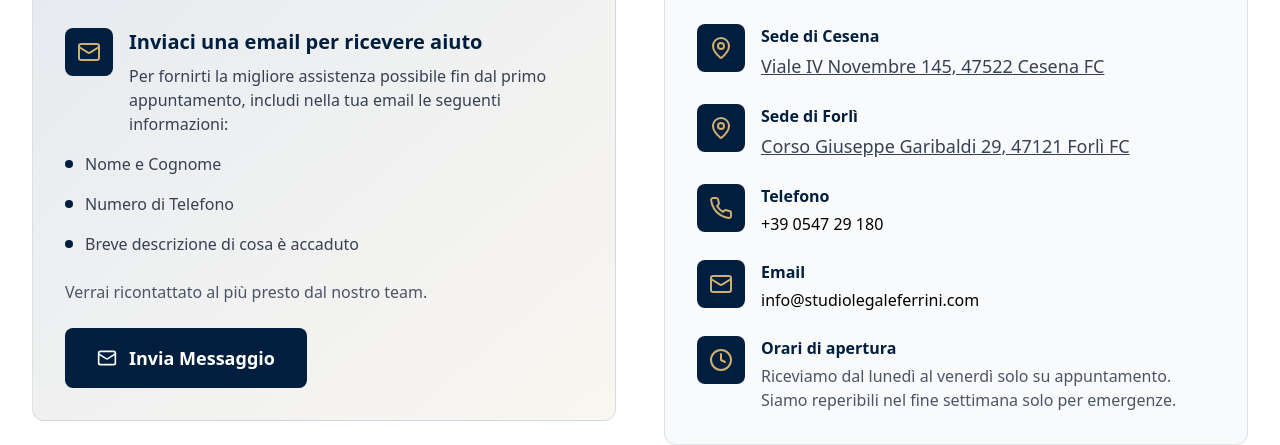
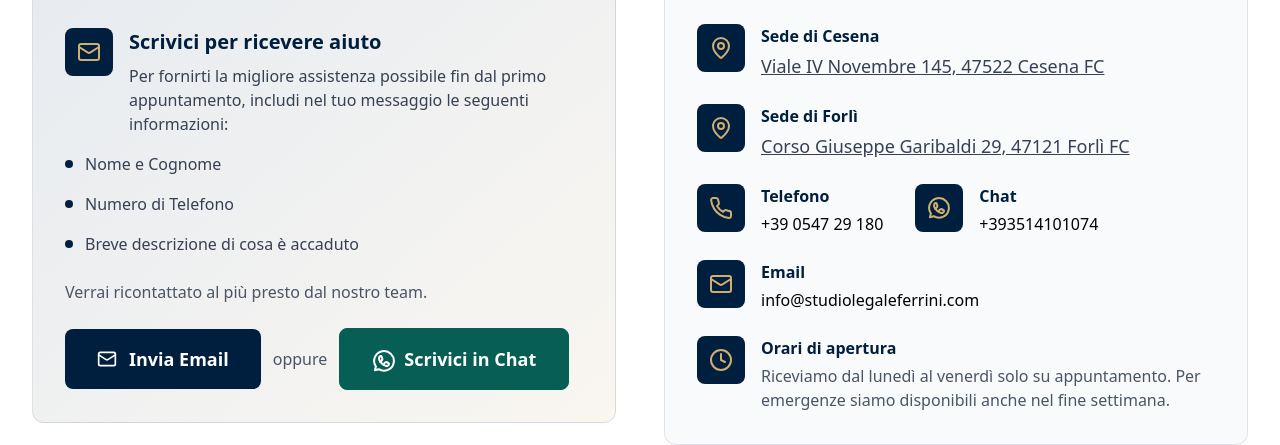
Before and after one commit to Eomm/lawyer-firm, an Astro site: page /it/contact in a window 1280 px wide. Shown: the part 385-830 px from the top of the page. Built offline with nearby package versions, Linux system fonts and the light colour scheme; Astro itself is replaced by a stand-in of ours.

Commit message:
feat: whatsapp

```diff
--- a/src/components/Icon.astro
+++ b/src/components/Icon.astro
@@ -23,6 +23,7 @@ import {
   ArrowLeft,
   ArrowRight,
 } from 'lucide-astro';
+import WhatsAppSvg from '@/assets/wapp.svg?raw';
 
 export interface Props {
   name: string;
@@ -59,10 +60,17 @@ const iconMap: Record<string, typeof Scale> = {
 };
 
 const IconComponent = iconMap[name];
+const isWhatsApp = typeof name === 'string' && name.toLowerCase() === 'whatsapp';
 
-if (!IconComponent) {
+if (!IconComponent && !isWhatsApp) {
   console.warn(`Icon "${name}" not found. Available icons:`, Object.keys(iconMap));
 }
 ---
 
-{IconComponent ? <IconComponent size={size} class={className} /> : <Scale size={size} class={className} />}
+{isWhatsApp ? (
+  <span class={className} style={`display:inline-block;width:${size}px;height:${size}px;line-height:0;`} set:html={WhatsAppSvg} />
+) : IconComponent ? (
+  <IconComponent size={size} class={className} />
+) : (
+  <Scale size={size} class={className} />
+)}
--- a/src/i18n/en.ts
+++ b/src/i18n/en.ts
@@ -13,6 +13,7 @@ export const en = {
     readMore: 'Read More',
     bookConsultation: 'Book a Consultation',
     phone: 'Phone',
+    chat: 'Chat',
     email: 'Email',
     officeHours: 'Office Hours',
   },
@@ -89,6 +90,7 @@ export const en = {
       title: 'Do you need legal assistance?',
       description: 'Contact us today for a consultation with our expert legal team.',
       phone: '+39 0547 29 180',
+      whatsapp: '+393514101074',
     },
   },
 
@@ -251,6 +253,7 @@ export const en = {
       instructions: ['Full Name', 'Phone Number', 'Brief description of what happened'],
       notes: 'You will be contacted as soon as possible by our team. Note that our team will speak Italian.',
       submit: 'Send Message',
+      submitWA: 'Contact via WhatsApp',
     },
   },
 
--- a/src/i18n/it.ts
+++ b/src/i18n/it.ts
@@ -13,6 +13,7 @@ export const it = {
     readMore: 'Leggi di più',
     bookConsultation: 'Prenota una Consulenza',
     phone: 'Telefono',
+    chat: 'Chat',
     email: 'Email',
     officeHours: 'Orari di Apertura',
   },
@@ -90,6 +91,7 @@ export const it = {
       title: 'Hai bisogno di assistenza legale?',
       description: 'Contattaci oggi per una consulenza con il nostro team legale esperto.',
       phone: '+39 0547 29 180',
+      whatsapp: '+393514101074',
     },
   },
 
@@ -282,16 +284,17 @@ d'ufficio e nell'Elenco degli avvocati abilitati al patrocinio a spese dello Sta
     description: 'Mettiti in contatto con il nostro team legale per consulenza e rappresentanza professionale.',
     info: {
       title: 'Contattaci',
-      subtitle: 'Inviaci una email per ricevere aiuto',
+      subtitle: 'Scrivici per ricevere aiuto',
       description:
-        'Per fornirti la migliore assistenza possibile fin dal primo appuntamento, includi nella tua email le seguenti informazioni:',
+        'Per fornirti la migliore assistenza possibile fin dal primo appuntamento, includi nel tuo messaggio le seguenti informazioni:',
       instructions: [
         'Nome e Cognome', //
         'Numero di Telefono',
         'Breve descrizione di cosa è accaduto',
       ],
       notes: 'Verrai ricontattato al più presto dal nostro team.',
-      submit: 'Invia Messaggio',
+      submit: 'Invia Email',
+      submitWA: 'Scrivici in Chat',
     },
   },
 
@@ -333,7 +336,7 @@ d'ufficio e nell'Elenco degli avvocati abilitati al patrocinio a spese dello Sta
     termsOfService: 'Termini di Servizio',
     officeHours: 'Orari di apertura',
     officeHoursDescription:
-      'Riceviamo dal lunedì al venerdì solo su appuntamento. Siamo reperibili nel fine settimana solo per emergenze.',
+      'Riceviamo dal lunedì al venerdì solo su appuntamento. Per emergenze siamo disponibili anche nel fine settimana.',
     vatLabel: 'P.IVA',
   },
 };
--- a/src/pages/[lang]/contact.astro
+++ b/src/pages/[lang]/contact.astro
@@ -69,6 +69,7 @@ const currentPath = `${baseUrl}${lang}/contact`;
                 </p>
               </div>
 
+              <div class="flex flex-wrap items-center gap-3">
                 <a
                   href={`mailto:${t.footer.email}?subject=Richiesta%20consulenza`}
                   class="inline-flex items-center bg-navy text-white px-8 py-4 rounded-lg text-lg font-semibold hover:bg-navy-light transition-colors duration-200 focus:outline-none focus:ring-4 focus:ring-navy focus:ring-opacity-50"
@@ -76,6 +77,20 @@ const currentPath = `${baseUrl}${lang}/contact`;
                   <Icon name="Mail" class="w-5 h-5 mr-3" size={20} />
                   {t.contact.info.submit}
                 </a>
+                <span class="text-gray-600">oppure</span>
+                <a
+                  href={`https://wa.me/${t.home.cta.whatsapp}`}
+                  target="_blank"
+                  rel="noopener noreferrer"
+                  class="inline-flex items-center px-8 py-4 rounded-lg text-lg font-semibold transition-colors duration-200 focus:outline-none focus:ring-4 focus:ring-[#25D366] focus:ring-opacity-50"
+                  style="background-color: #075E54; color: #fff; border: 1px solid #075E54;"
+                  onmouseover="this.style.backgroundColor='#25D366';"
+                  onmouseout="this.style.backgroundColor='#075E54';"
+                >
+                  <Icon name="WhatsApp" class="w-5 h-5 mr-3" size={20} />
+                  {t.contact.info.submitWA}
+                </a>
+              </div>
             </div>
           </div>
 
@@ -110,6 +125,8 @@ const currentPath = `${baseUrl}${lang}/contact`;
                 }
 
                 <!-- Phone -->
+                <div class="flex items-start gap-8">
+                  {/* First Phone Section */}
                   <div class="flex items-start">
                     <div class="w-12 h-12 bg-navy rounded-lg flex items-center justify-center mr-4 flex-shrink-0">
                       <Icon name="Phone" class="w-6 h-6 text-gold" size={24} />
@@ -121,6 +138,24 @@ const currentPath = `${baseUrl}${lang}/contact`;
                       </a>
                     </div>
                   </div>
+                  {/* Second Phone Section */}
+                  <div class="flex items-start">
+                    <div class="w-12 h-12 bg-navy rounded-lg flex items-center justify-center mr-4 flex-shrink-0">
+                      <Icon name="WhatsApp" class="w-6 h-6 text-gold" size={24} />
+                    </div>
+                    <div>
+                      <h4 class="font-semibold text-navy mb-1">{t.common.chat}</h4>
+                      <a
+                        href={`https://wa.me/${t.home.cta.whatsapp}`}
+                        target="_blank"
+                        rel="noopener noreferrer"
+                        class="hover:text-gold transition-colors duration-200"
+                      >
+                        {t.home.cta.whatsapp}
+                      </a>
+                    </div>
+                  </div>
+                </div>
 
                 <!-- Email -->
                 <div class="flex items-start">
@@ -129,7 +164,10 @@ const currentPath = `${baseUrl}${lang}/contact`;
                   </div>
                   <div>
                     <h4 class="font-semibold text-navy mb-1">{t.common.email}</h4>
-                    <a href={`mailto:${t.footer.email}?subject=Richiesta%20consulenza`} class="hover:text-gold transition-colors duration-200">
+                    <a
+                      href={`mailto:${t.footer.email}?subject=Richiesta%20consulenza`}
+                      class="hover:text-gold transition-colors duration-200"
+                    >
                       {t.footer.email}
                     </a>
                   </div>
```
Also changed, not shown: src/assets/wapp.svg (added). Lines whose indentation alone changed are shown as unchanged.
